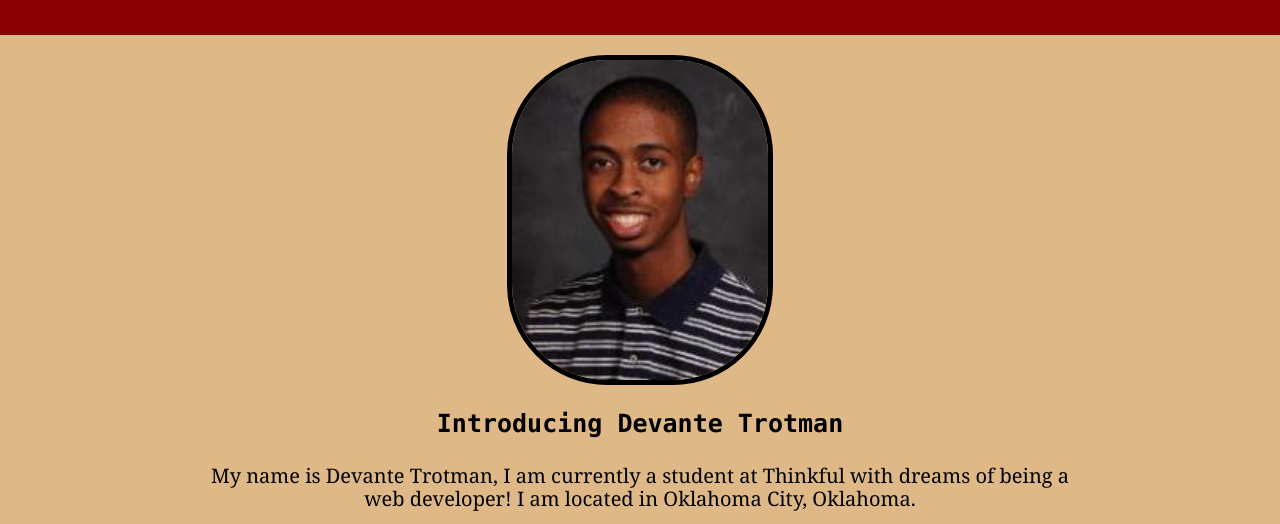
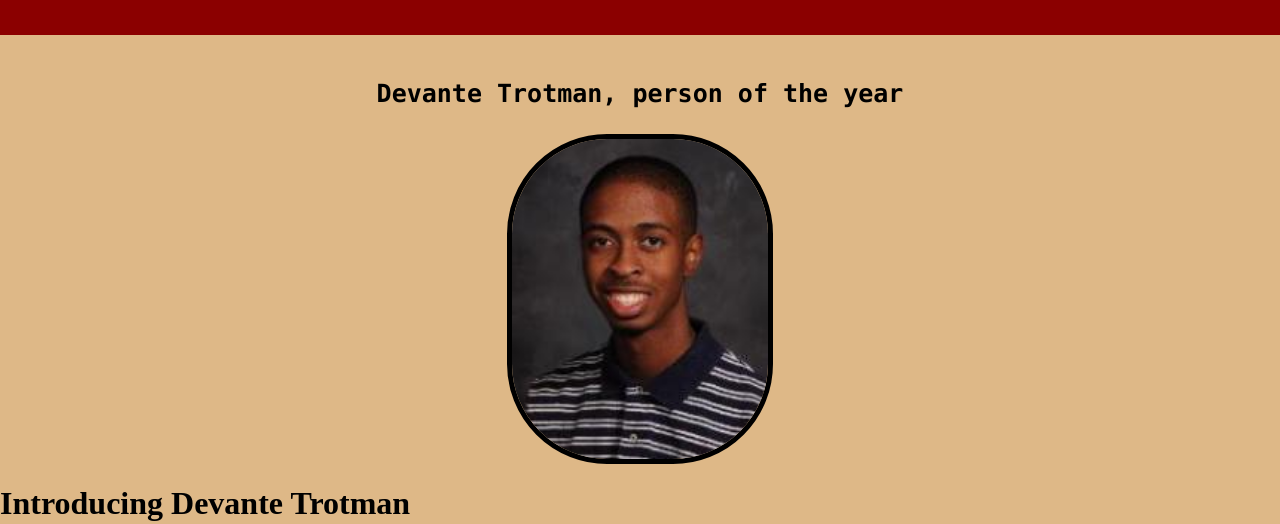
Before and after one commit to devantetrotman/devantetrotman.github.io, a plain HTML site: page index.html in a window 1280 px wide. Shown: the part 276-800 px from the top of the page. Drawn offline with nearby package versions, Linux system fonts and the light colour scheme.

Commit message:
Deliberately breaking accessibility

```diff
--- a/index.html
+++ b/index.html
@@ -21,9 +21,10 @@
                                                               <!--Intro Section -->
       <main>
           <article>
+	      <h3>Devante Trotman, person of the year</h3>
               <section>
         <img id="intro" src="Photograph.jpg" alt="Devante's Picture"/>
-        <h3>Introducing Devante Trotman</h3>
+        <h1>Introducing Devante Trotman</h1>
           <p>My name is Devante Trotman, I am currently a student at Thinkful with dreams of being a web developer!
              I am located in Oklahoma City, Oklahoma.</p>
           <p>Things I look forward to in my Web Development career are:</p>
```
